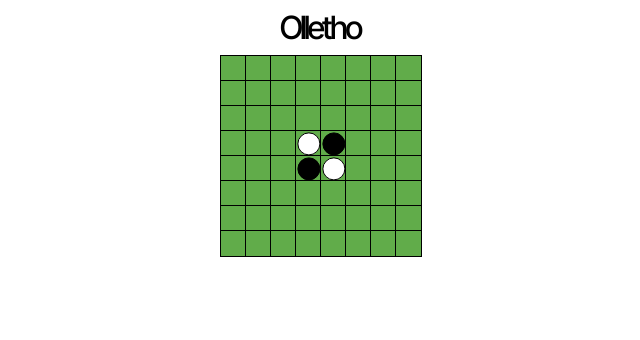
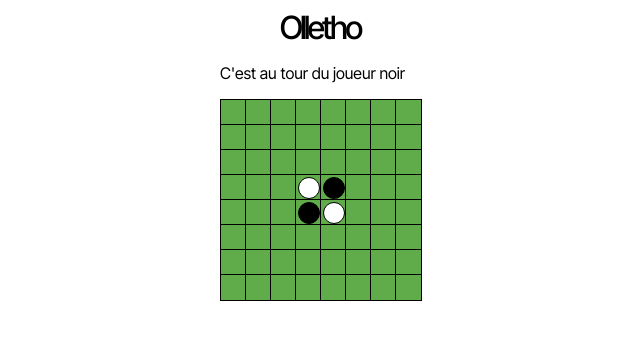
Before and after one commit to MaelleN95/olletho, a React (Vite) app: page / in a window 1280 px wide. Shown: the top 340 px of the page, without its empty margins (320-960 px from the left). Built offline with nearby package versions, Linux system fonts and the light colour scheme.

Commit message:
Add : implementation of the game rules : to "outflank" disk

```diff
--- a/src/components/Cell.jsx
+++ b/src/components/Cell.jsx
@@ -1,6 +1,6 @@
 import '../styles/cell.css';
 
-function cell({ cellValue, onClick }) {
+function cell({ cellValue, onClick, isLastMove, isFlipped }) {
   // determine the class name for the cell based on its value
   let cellClassName = 'cell';
   if (cellValue === 1) {
@@ -9,6 +9,13 @@ function cell({ cellValue, onClick }) {
     cellClassName += ' cell-white';
   }
 
+  if (isLastMove) {
+    cellClassName += ' last-move'; // Ajouter une classe pour le dernier coup
+  }
+
+  if (isFlipped) {
+    cellClassName += ' flipped'; // Ajouter une classe pour les pions retournés
+  }
   return <div className={cellClassName} onClick={onClick}></div>;
 }
 
--- a/src/components/GameBoard.jsx
+++ b/src/components/GameBoard.jsx
@@ -10,19 +10,50 @@ function GameBoard() {
       .map(() => Array(8).fill(0))
   );
 
+  const [player, setPlayer] = useState(1);
+
+  const [lastMove, setLastMove] = useState(null);
+  const [flippedPieces, setFlippedPieces] = useState([]);
+
   const initializeBoard = () => {
     const newBoardState = boardState.map((row) => row.slice());
     newBoardState[3][3] = 2;
     newBoardState[3][4] = 1;
     newBoardState[4][3] = 1;
     newBoardState[4][4] = 2;
+
+    // for testing
+    // newBoardState[4][5] = 2;
+    // newBoardState[2][2] = 2;
+    // newBoardState[1][1] = 1;
+
     setBoardState(newBoardState);
   };
 
+  // Initialize the board
   useEffect(() => {
     initializeBoard();
   }, []);
 
+  // Create array of directions to check for valid moves
+  const directions = [
+    { row: -1, col: -1 }, // top left
+    { row: -1, col: 0 }, // top
+    { row: -1, col: 1 }, // top right
+    { row: 0, col: -1 }, // left
+    { row: 0, col: 1 }, // right
+    { row: 1, col: -1 }, // bottom left
+    { row: 1, col: 0 }, // bottom
+    { row: 1, col: 1 }, // bottom right
+  ];
+
+  /**
+   *  Check if the move is valid
+   * @param {Number} row  row index
+   * @param {Number} col  column index
+   * @param {Number} player  player number
+   * @returns   true if the move is valid, false otherwise
+   */
   const isValidMove = (row, col, player) => {
     // Check if the cell is empty
     if (boardState[row][col] !== 0) {
@@ -30,24 +61,108 @@ function GameBoard() {
       return false;
     }
 
-    // If the move is valid, update the board state
-    const newBoardState = boardState.map((row) => row.slice());
+    // Check if a adverse piece touch the cell
+    let validDirection = [];
+    let newBoardState = boardState.map((row) => row.slice());
+    let newFlippedPieces = [];
+
+    // Check if there is a adverse piece in each direction
+    directions.forEach(({ row: directionRow, col: directionCol }) => {
+      let checkRow = row + directionRow;
+      let checkCol = col + directionCol;
+
+      if (
+        checkRow >= 0 &&
+        checkRow < 8 &&
+        checkCol >= 0 &&
+        checkCol < 8 &&
+        boardState[checkRow][checkCol] === 3 - player
+      )
+        validDirection.push([checkRow, checkCol]);
+    });
+
+    // If there is no adverse piece in any direction, the move is invalid
+    if (validDirection.length === 0) {
+      console.log('Invalid move');
+      return false;
+    } else {
+      // If there is an adverse piece in any direction, check if the move is valid for each valid direction
+      validDirection.forEach(([validRowDirection, validColDirection]) => {
+        let adversePiecesToFlip = [];
+        // Create a copy of the direction to check
+        let checkRowDirection = validRowDirection - row;
+        let checkColDirection = validColDirection - col;
+        // Initialize the current row and column to the next cell in the direction
+        let currentRow = validRowDirection;
+        let currentCol = validColDirection;
+
+        // Check if, by continuing in the direction, we find other adverse pieces
+        while (
+          currentRow >= 0 &&
+          currentRow < 8 &&
+          currentCol >= 0 &&
+          currentCol < 8 &&
+          boardState[currentRow][currentCol] === 3 - player
+        ) {
+          // Add the adverse piece to the list of pieces to flip
+          adversePiecesToFlip.push([currentRow, currentCol]);
+          // Move to the next cell in the direction
+          currentRow += checkRowDirection;
+          currentCol += checkColDirection;
+        }
+        // If we find a piece of the player at the end of the direction, the move is valid
+        if (
+          currentRow >= 0 &&
+          currentRow < 8 &&
+          currentCol >= 0 &&
+          currentCol < 8 &&
+          boardState[currentRow][currentCol] === player
+        ) {
+          console.log('Valid move');
           newBoardState[row][col] = player;
+
+          // Flip the adverse pieces
+          adversePiecesToFlip.forEach(([row, col]) => {
+            newBoardState[row][col] = player;
+            newFlippedPieces.push([row, col]);
+          });
+
+          // Change the player
+          setPlayer(3 - player);
+          setLastMove([row, col]);
+          setFlippedPieces(newFlippedPieces);
+        } else {
+          // If we don't find a piece of the player at the end of the direction, the move is invalid
+          adversePiecesToFlip = [];
+          console.log('Invalid move');
+        }
+      });
+    }
     setBoardState(newBoardState);
   };
 
   return (
+    <>
+      <p>C&apos;est au tour du joueur {player === 1 ? 'noir' : 'blanc'}</p>
       <div id="board">
         {boardState.map((row, rowIndex) =>
           row.map((cellValue, colIndex) => (
             <Cell
               key={`${rowIndex}-${colIndex}`}
               cellValue={cellValue}
-            onClick={() => isValidMove(rowIndex, colIndex, 1)}
+              onClick={() => isValidMove(rowIndex, colIndex, player)}
+              isLastMove={
+                lastMove && lastMove[0] === rowIndex && lastMove[1] === colIndex
+              }
+              isFlipped={flippedPieces.some(
+                ([flippedRow, flippedCol]) =>
+                  flippedRow === rowIndex && flippedCol === colIndex
+              )}
             />
           ))
         )}
       </div>
+    </>
   );
 }
 
--- a/src/styles/cell.css
+++ b/src/styles/cell.css
@@ -11,7 +11,7 @@
 }
 
 .cell:hover {
-  background-color: rgb(187, 244, 187);
+  background-color: #82be70;
 }
 
 .cell.cell-black::after {
@@ -19,8 +19,8 @@
   position: absolute;
   top: 50%;
   left: 50%;
-  width: 85%;
-  height: 85%;
+  width: 80%;
+  height: 80%;
   border-radius: 50%;
   background-color: black;
   border: 1px solid #000;
@@ -32,10 +32,22 @@
   position: absolute;
   top: 50%;
   left: 50%;
-  width: 85%;
-  height: 85%;
+  width: 80%;
+  height: 80%;
   border-radius: 50%;
   background-color: white;
   border: 1px solid #000;
   transform: translate(-50%, -50%);
 }
+
+.cell.cell-valid {
+  background-color: #cade5a;
+}
+
+.last-move {
+  background-color: rgb(0, 84, 0);
+}
+
+.flipped {
+  background-color: rgb(185, 247, 206);
+}
--- a/src/styles/gameboard.css
+++ b/src/styles/gameboard.css
@@ -5,3 +5,7 @@
   height: 200px;
   margin: auto;
 }
+
+.cell.cell-invalid {
+  background-color: #f7a7a7;
+}
```
Lines whose indentation alone changed are shown as unchanged.
